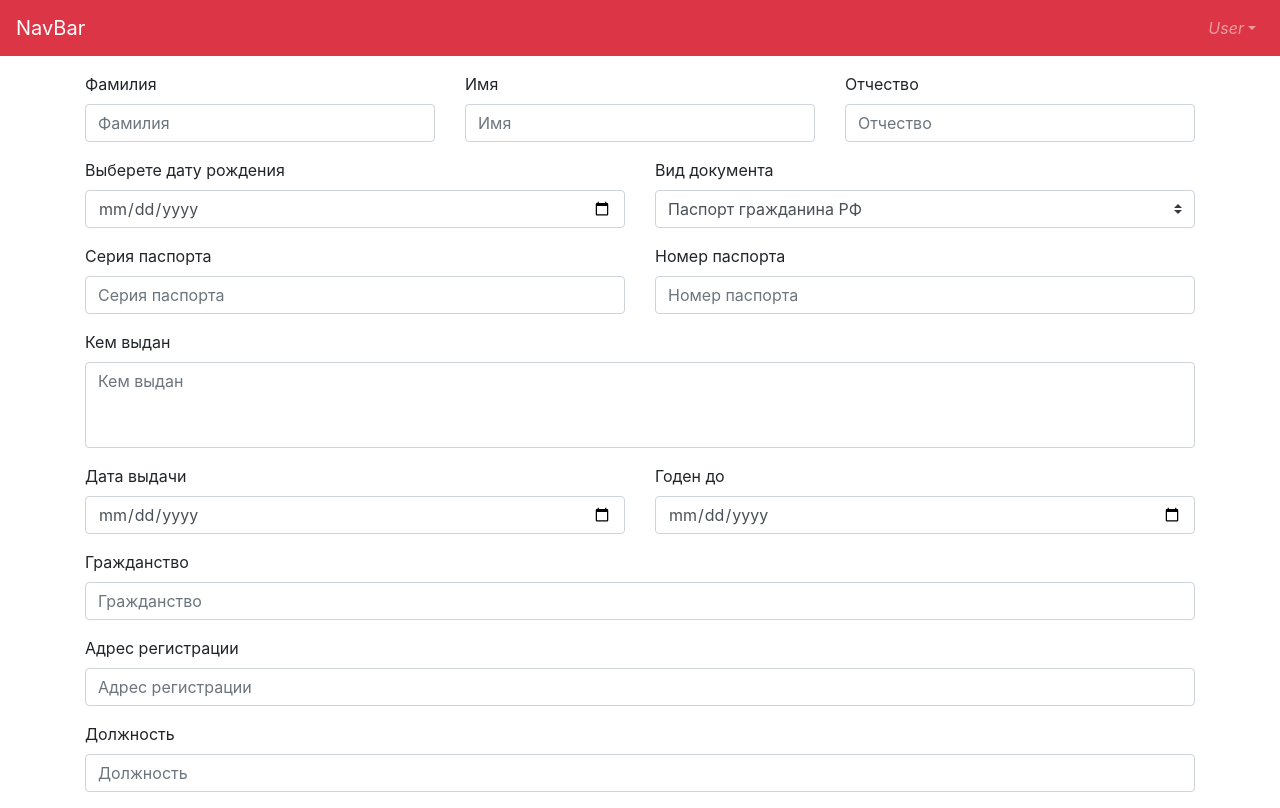
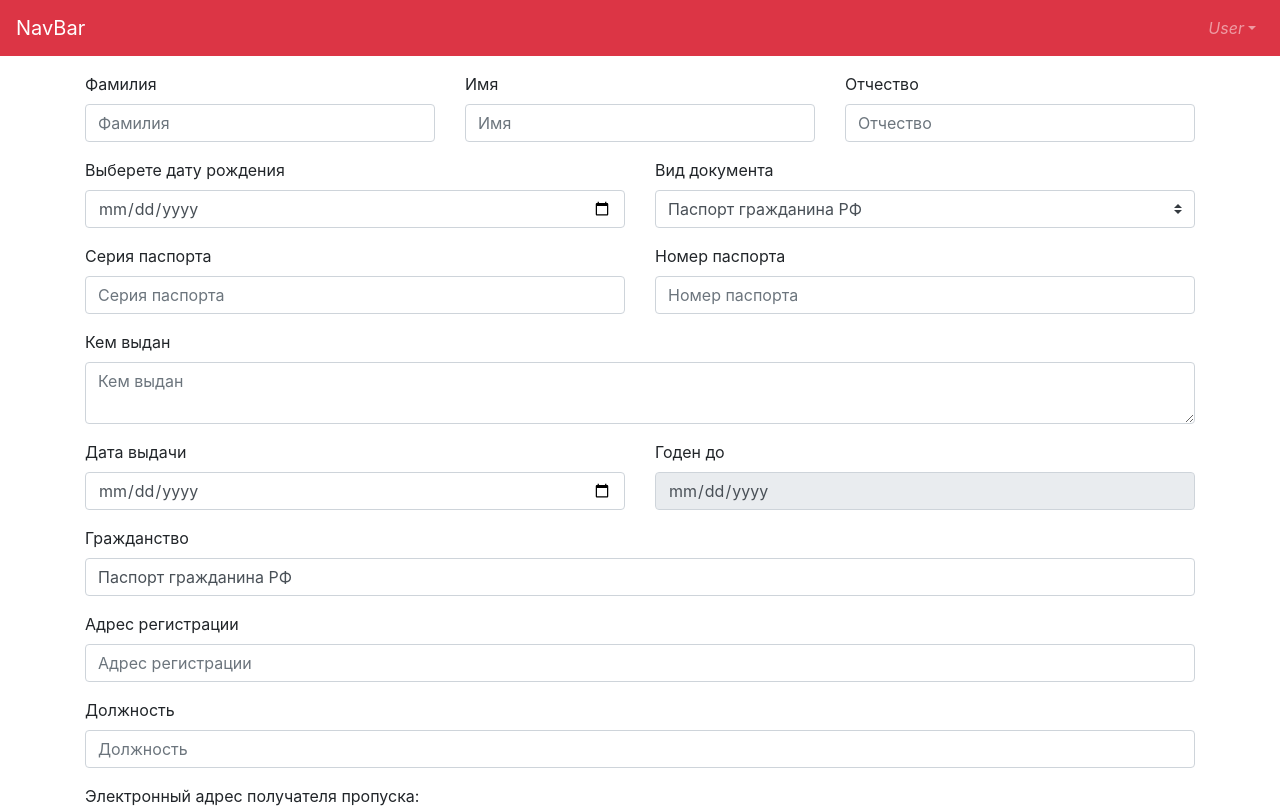
Before and after one commit to Maaksaa/kz, a Vue app: page / in a window 1280 px wide. Shown: the top 808 px of the page. Built offline with nearby package versions, Linux system fonts and the light colour scheme.

Commit message:
Основаная валидация по физичекому лицу выполнена

```diff
--- a/src/App.vue
+++ b/src/App.vue
@@ -132,6 +132,9 @@
                 :state="validateState('docSer')"
                 required
               ></b-form-input>
+              <b-form-invalid-feedback id="input-2-live-feedback"
+                >Должно быть 4 цифры</b-form-invalid-feedback
+              >
             </b-form-group>
           </b-col>
           <!-- номер паспорта -->
@@ -149,17 +152,25 @@
                 :state="validateState('docNum')"
                 required
               ></b-form-input>
+              <b-form-invalid-feedback id="input-2-live-feedback"
+                >Должно быть 6 цифр</b-form-invalid-feedback
+              >
             </b-form-group>
           </b-col>
         </b-row>
         <!-- кем выдан -->
-        <b-form-group id="input-group-2" label="Кем выдан" label-for="textarea">
+        <b-form-group
+          id="input-group-2"
+          label="Кем выдан"
+          label-for="docIssuedBy"
+        >
           <b-form-textarea
-            id="textarea"
-            v-model="form.docIssuedBy"
+            id="docIssuedBy"
+            v-model="$v.form.docIssuedBy.$model"
+            :state="validateState('docIssuedBy')"
             placeholder="Кем выдан"
-            rows="3"
-            max-rows="6"
+            rows="2"
+            max-rows="2"
           ></b-form-textarea>
         </b-form-group>
         <!-- Дата выдачи  -->
@@ -173,7 +184,8 @@
               <b-form-input
                 type="date"
                 id="docDate"
-                v-model="form.docDate"
+                v-model="$v.form.docDate.$model"
+                :state="validateState('docDate')"
                 required
               ></b-form-input>
             </b-form-group>
@@ -188,7 +200,9 @@
               <b-form-input
                 type="date"
                 id="docDateValid"
-                v-model="form.docDateValid"
+                v-model="$v.form.docDateValid.$model"
+
+                :disabled="disableInput"
                 required
               ></b-form-input>
             </b-form-group>
@@ -202,7 +216,9 @@
         >
           <b-form-input
             id="сitizenshipCode"
-            v-model="form.сitizenshipCode"
+            v-model="$v.form.сitizenshipCode.$model"
+            :state="validateState('сitizenshipCode')"
+            :value="defaultCitizenshipCode"
             placeholder="Гражданство"
             required
           ></b-form-input>
@@ -215,7 +231,8 @@
         >
           <b-form-input
             id="officialAddress"
-            v-model="form.officialAddress"
+            v-model="$v.form.officialAddress.$model"
+            :state="validateState('officialAddress')"
             placeholder="Адрес регистрации"
             required
           ></b-form-input>
@@ -224,10 +241,14 @@
         <b-form-group id="input-group-2" label="Должность" label-for="position">
           <b-form-input
             id="position"
-            v-model="form.position"
+            v-model="$v.form.position.$model"
+            :state="validateState('position')"
             placeholder="Должность"
             required
           ></b-form-input>
+          <b-form-invalid-feedback id="input-position-live-feedback"
+            >Поле должно содержать только буквы</b-form-invalid-feedback
+          >
         </b-form-group>
         <!-- Электронный адрес получателя пропуска  -->
         <b-form-group
@@ -237,7 +258,8 @@
         >
           <b-form-input
             id="guestEmailAddress"
-            v-model="form.guestEmailAddress"
+            v-model="$v.form.guestEmailAddress.$model"
+            :state="validateState('guestEmailAddress')"
             type="email"
             placeholder="Введите email"
             required
@@ -269,7 +291,7 @@
                       id="carCitizenshipCode"
                       v-model="form.carCitizenshipCode"
                       placeholder="Страна регистрации"
-                      required
+
                     ></b-form-input>
                   </b-form-group>
                   <!-- Регистрационный знак  -->
@@ -282,7 +304,7 @@
                       id="carRegistrationNumber"
                       v-model="form.carRegistrationNumber"
                       placeholder="Регистрационный знак"
-                      required
+
                     ></b-form-input>
                   </b-form-group>
                   <!-- Марка -->
@@ -295,7 +317,7 @@
                       id="carBrand"
                       v-model="form.carBrand"
                       placeholder="Марка"
-                      required
+
                     ></b-form-input>
                   </b-form-group>
                   <!-- Модель -->
@@ -308,7 +330,7 @@
                       id="carModel"
                       v-model="form.carModel"
                       placeholder="Модель"
-                      required
+
                     ></b-form-input>
                   </b-form-group>
                   <!-- Цвет -->
@@ -321,7 +343,7 @@
                       id="carColor"
                       v-model="form.carColor"
                       placeholder="Цвет"
-                      required
+
                     ></b-form-input>
                   </b-form-group>
                   <!-- Наличие прицепа -->
@@ -334,7 +356,7 @@
                       id="trailer"
                       v-model="form.trailer"
                       :options="trailers"
-                      required
+
                     ></b-form-select>
                   </b-form-group>
                   <!-- Страна регистрации прицепа  -->
@@ -347,7 +369,7 @@
                       id="trailerCitizenshipCode"
                       v-model="form.trailerCitizenshipCode"
                       placeholder="Страна регистрации прицепа"
-                      required
+
                     ></b-form-input>
                   </b-form-group>
                   <!-- Регистрационный знак прицепа   -->
@@ -360,7 +382,7 @@
                       id="trailerRegistrationNumber"
                       v-model="form.trailerRegistrationNumber"
                       placeholder="Регистрационный знак прицепа"
-                      required
+
                     ></b-form-input>
                   </b-form-group>
                 </b-card>
@@ -382,7 +404,7 @@
 
 <script>
 import { validationMixin } from "vuelidate";
-import { required, minLength } from "vuelidate/lib/validators";
+import { required, email } from "vuelidate/lib/validators";
 
 import "bootstrap/dist/css/bootstrap.css";
 import "bootstrap-vue/dist/bootstrap-vue.css";
@@ -517,12 +539,19 @@ export default {
           return _isPassCorrect;
         },
       },
-      docIssuedBy: {},
-      docDate: {},
-      сitizenshipCode: {},
-      officialAddress: {},
-      position: {},
-      guestEmailAddress: {},
+      docIssuedBy: { required },
+      docDate: { required },
+      docDateValid: { required },
+      сitizenshipCode: { required },
+      officialAddress: { required },
+      position: {
+        required,
+        simpleValidator(value) {
+          const _isAlphaRuEn = /^[a-zа-яё\s]+$/iu.test(value);
+          return _isAlphaRuEn;
+        },
+      },
+      guestEmailAddress: { required, email },
       carCitizenshipCode: {},
       carRegistrationNumber: {},
       carBrand: {},
@@ -531,7 +560,6 @@ export default {
       trailerCitizenshipCode: {},
       trailerRegistrationNumber: {},
       trailer: {},
-      docDateValid: {},
 
       inputDate: {},
       selected: {},
@@ -539,6 +567,18 @@ export default {
     },
   },
   computed: {
+    disableInput() {
+      // сбрасываю значение поля, если была выбрана дата и теперь поле неактивно
+      if (this.form.selected === "Паспорт гражданина РФ") this.form.docDateValid=null;
+
+      // делаю неактивным, если выбран Паспорт гражданина РФ
+      return this.form.selected === "Паспорт гражданина РФ" ? true : false;
+    },
+    defaultCitizenshipCode() {
+      this.form.selected === "Паспорт гражданина РФ" ? this.form.сitizenshipCode="Паспорт гражданина РФ" : this.form.сitizenshipCode="" ;
+
+    }
+
     // nameErrors() {
     //   const errors = [];
     //   if (!this.$v.form.lastName.required)
```
